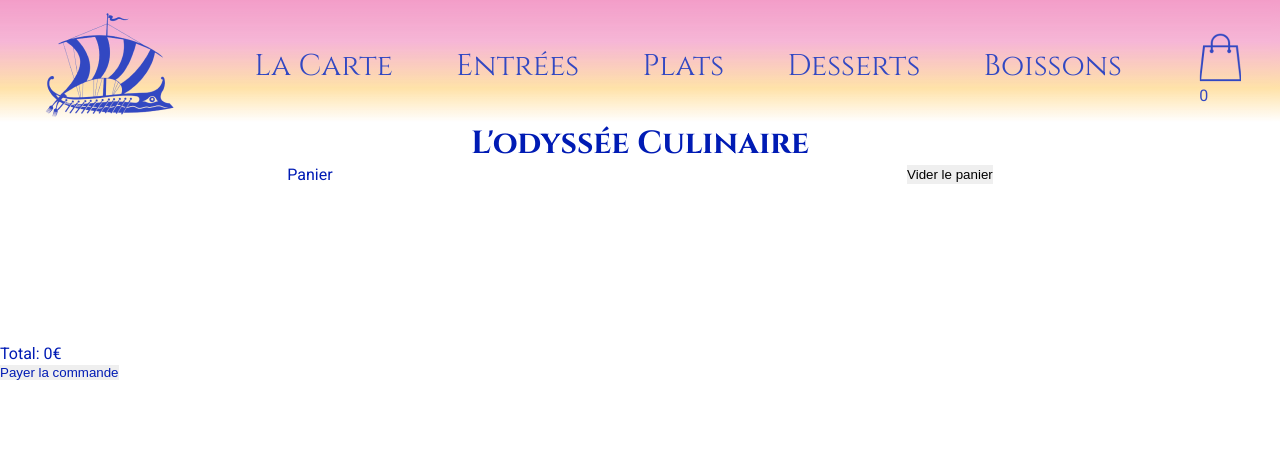
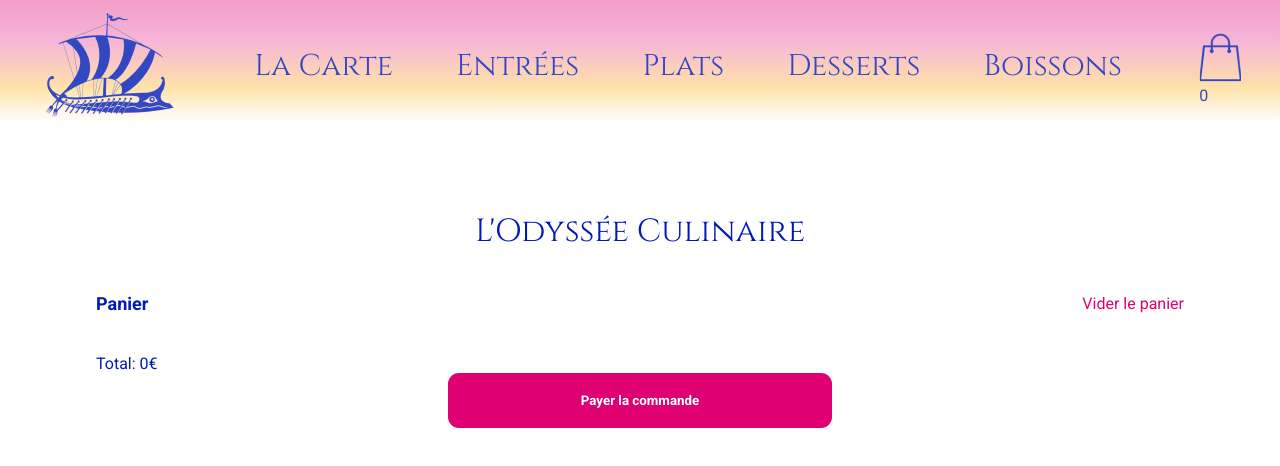
Before and after one commit to Chlopes92/OdysseeCulinaire, a React (Create React App) app: page /cart in a window 1280 px wide. Shown: the top 466 px of the page. Built offline with nearby package versions, Linux system fonts and the light colour scheme.

Commit message:
style on product card, button, counter, cartPage

```diff
--- /dev/null
+++ b/src/components/Button/Button.module.css
@@ -0,0 +1,11 @@
+.button{
+    font-family: 'Roboto', sans-serif;
+    font-weight: bold;
+    color: #fff;
+    background-color: var(--pink);
+    border-radius : 11px;
+    width: 30vw;
+    padding: 20px;
+    display: block;
+    margin: 0 auto;
+}
--- /dev/null
+++ b/src/components/Button/Button.tsx
@@ -0,0 +1,15 @@
+import style from './Button.module.css';
+
+interface ButtonProps  {
+    title: string;
+}
+
+const Button = (props: ButtonProps) => {
+    const {title} = props;
+
+    return (
+        <button className={style.button}>{title}</button>
+    )
+}
+
+export default Button;
--- a/src/components/Counter/Counter.module.css
+++ b/src/components/Counter/Counter.module.css
@@ -1,4 +1,13 @@
 .flex {
     display: flex;
-    margin: 20px;
 }
+
+.flex button img{
+    width:25px;
+}
+
+.flex p {
+    font-family: "Cinzel", sans-serif;
+    font-weight: bold;
+    margin: 0 1vw;
+}
--- a/src/components/ProductCard/ProductCard.module.css
+++ b/src/components/ProductCard/ProductCard.module.css
@@ -1,17 +1,41 @@
-.flex{
+.flex {
     display: flex;
     justify-content: space-between;
 }
-.img {
- width: 10vw;
+
+.flex section {
+    width: 50%;
+    display: flex;
+    flex-direction: column;
+    justify-content: space-between;
 }
 
-.sizecard{
-    width:60vw;
-    margin: 0 auto;
-    height: 15vh;
+.icons {
+    display: flex;
+    flex-direction: column;
+    justify-content: space-between;
+    align-items: end;
+
 }
-.sizecard li{
-    border-left: black solid 2px;
-    margin-bottom: 20px;
+
+.icons img {
+    width: 3.5vw;
+    margin-right:0.3vw;
 }
+
+.flex h3 {
+    font-weight: normal;
+}
+
+.img {
+    width: 25%;
+    box-shadow: .3vw .3vw .5vw 0px rgba(0, 27, 180, 0.47);
+}
+
+
+.sizecard li {
+    padding: 2vw 0 2vw 2vw;
+    margin-bottom: 3vw;
+    border-left: var(--gold) solid 5px;
+
+}
--- a/src/components/ProductCard/ProductCard.tsx
+++ b/src/components/ProductCard/ProductCard.tsx
@@ -11,19 +11,23 @@ const ProductCard = () => {
             <ul className={style.sizecard}>
                 {products.map((p) =>
                     <li className={style.flex} key={p.id}>
+                        <img className={style.img} src={p.product.img.src} alt={p.product.title} />
+                        <section>
                             <div>
-                            <img className={style.img} src= {p.product.img.src} alt={p.product.title} />
+                                <h3>{p.product.title}</h3>
+                                <p>{p.product.price * p.quantity}€</p>
                             </div>
                             <div>
-                            <p>{p.product.title}</p>
-                            <p>{p.product.price * p.quantity}€</p>
                                 <p>Inclus</p>
                                 <p>Extras</p>
                             </div>
+                        </section>
+                        <div className={style.icons}>
+                            <Counter quantity={p.quantity} add={() => addOne(p.product, p.quantity)} remove={() => removeOne(p.product)} />
                             <div>
-                            <Counter quantity={p.quantity} add={() => addOne(p.product, p.quantity)} remove={() => removeOne(p.product)} />
                                 <Link to="/product/{p.id}"><img src="image/icons/edit.png" alt="modifier le produit" /></Link>
                                 <button onClick={() => removeProduct(p.product)}><img src="image/icons/delete.png" alt="supprimer le produit" /></button>
+                            </div>
                         </div>
                     </li>
                 )}
--- a/src/pages/CartPage.module.css
+++ b/src/pages/CartPage.module.css
@@ -1,9 +1,39 @@
+.cartPage{
+    width:85vw;
+    margin: 0 auto;
+}
 
-h1 {
-    text-align :center;
+/* h1 */
+.title {
+    text-align: center;
+    margin: 11vh 0 5vh;
+    font-weight: normal;
+
 }
-.flex{
+
+.flex {
     display: flex;
-    justify-content: space-around;
+    justify-content: space-between;
     margin-bottom: 5vh;
 }
+
+/* p => panier*/
+.flex p {
+    color: var(--blue);
+    font-family: Roboto;
+    font-size: clamp(18px, 10px, 2vw);
+    font-style: normal;
+    font-weight: 600;
+    line-height: normal;
+
+}
+
+/*Button vider le panier */
+.flex button {
+    color: var(--pink);
+    font-family: 'Roboto', sans-serif;
+    font-size: clamp(16px, 10px, 2vw);
+    font-style: normal;
+    font-weight: 400;
+    background: none;
+}
--- a/src/pages/CartPage.tsx
+++ b/src/pages/CartPage.tsx
@@ -2,22 +2,25 @@ import ProductCard from "components/ProductCard/ProductCard";
 import { useCartContext } from "contexts/Cart.context";
 import { Link } from "react-router-dom";
 import style from "./CartPage.module.css";
+import Button from "components/Button/Button";
 
 const CartPage = () => {
     const {getTotalPrice, resetCart} = useCartContext();
     const totalPrice = getTotalPrice();
     const reset = () => resetCart();
     return(
-        <main>
-            <h1>L'odyssée Culinaire</h1>
+        <main className={style.cartPage}>
+            <h1 className={style.title}>L'Odyssée Culinaire</h1>
+
             <div className={style.flex}>
             <p>Panier</p>
             <button onClick={reset} >Vider le panier</button>
             </div>
             <ProductCard />
+
             <p>Total: {totalPrice}€ </p>
 
-            <button><Link to="/payment">Payer la commande</Link></button>
+<Button title="Payer la commande"/>
         </main>
     )
 }
```
Also changed, not shown: public/image/icons/moins.png (added). Lines whose indentation alone changed are shown as unchanged.
